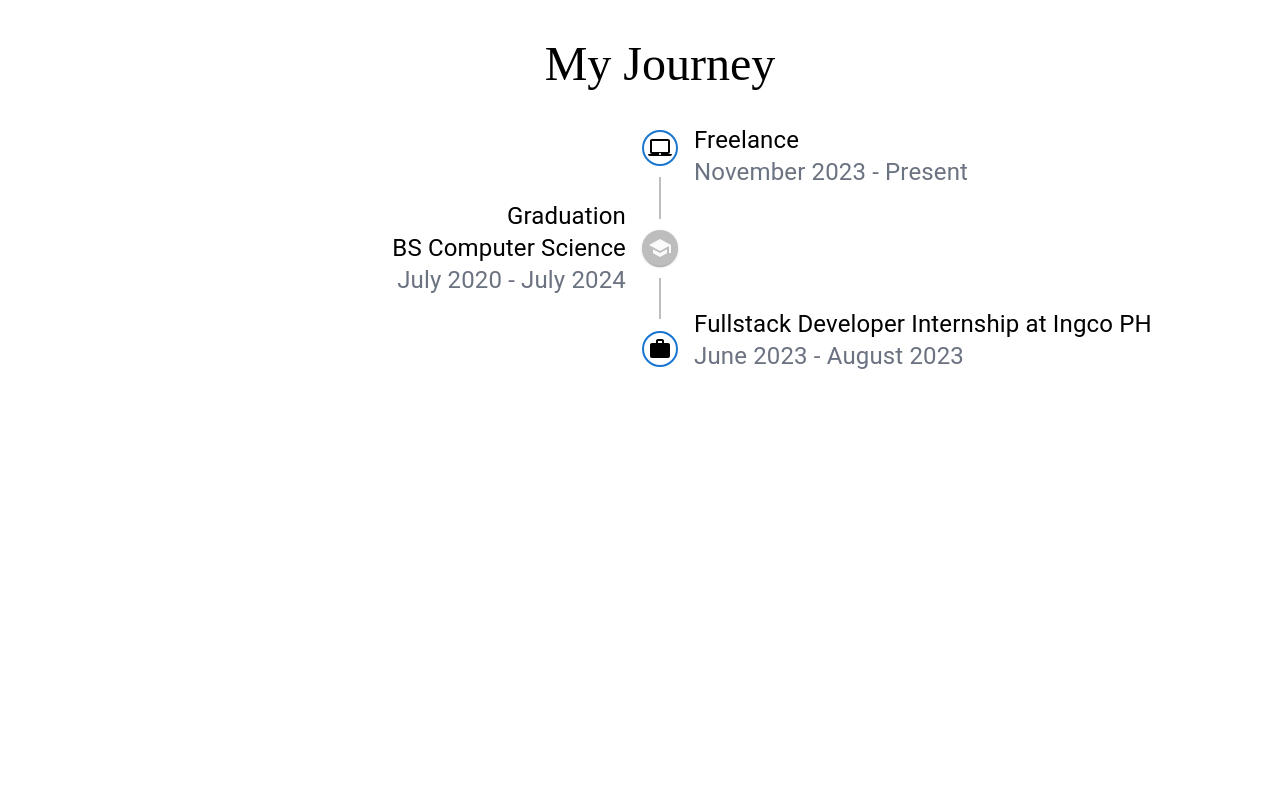
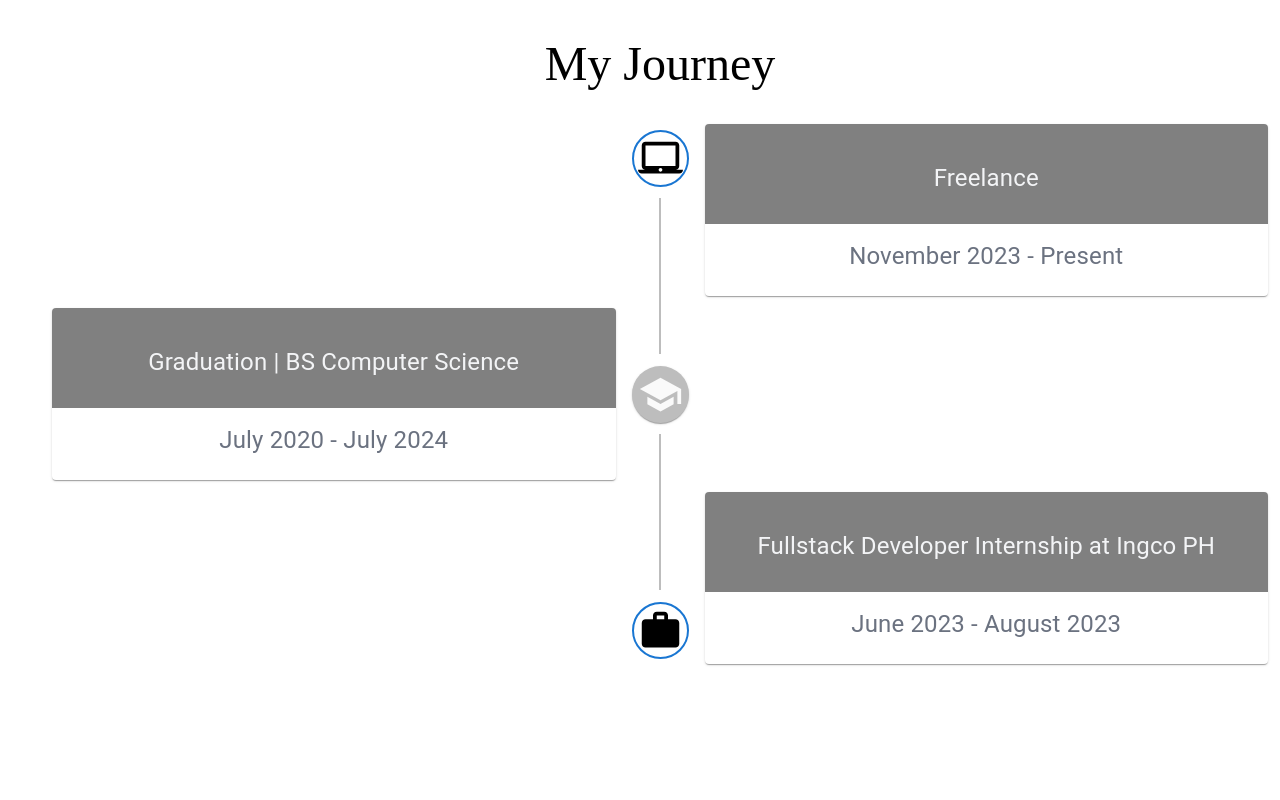
Before and after one commit to DanerisMendoza/portfolio, a React (Create React App) app: page / in a window 1280 px wide. Shown: the part 1580-2380 px from the top of the page. Built offline with nearby package versions, Linux system fonts and the light colour scheme.

Commit message:
update timeline add card to each node

```diff
--- a/src/views/Skills.js
+++ b/src/views/Skills.js
@@ -4,7 +4,7 @@ import CardContent from '@mui/material/CardContent';
 
 export default function BasicCard() {
     return (
-        <div className="w-screen flex flex-col items-center justify-center pb-48 ">
+        <div className="w-screen flex flex-col items-center justify-center pb-48 pt-48 ">
             <h2 className="text-5xl text-black text-center ">Skills</h2>
             <div className="flex mt-20 flex-col lg:flex-row gap-10">
                 <Card >
--- a/src/views/Timeline.js
+++ b/src/views/Timeline.js
@@ -9,23 +9,41 @@ import TimelineDot from '@mui/lab/TimelineDot';
 import School from '@mui/icons-material/School';
 import LaptopMacIcon from '@mui/icons-material/LaptopMac';
 import Work from '@mui/icons-material/Work';
+import Card from '@mui/material/Card';
+import CardContent from '@mui/material/CardContent';
+import CardMedia from '@mui/material/CardMedia';
+import Typography from '@mui/material/Typography';
 
 export default function CustomizedTimeline() {
     return (
-        <div className="h-screen max-w-7xl m-center pb-20">
+        <div className="h-screen max-w-7xl m-center pb-20 ">
             <h2 className="text-5xl text-black text-center mb-6">My Journey</h2>
+
             <Timeline position="alternate">
-
                 <TimelineItem>
                     <TimelineSeparator>
                         <TimelineDot color="primary" variant="outlined" className="enlarge">
-                            <LaptopMacIcon />
+                            <LaptopMacIcon sx={{ fontSize: 45 }} />
                         </TimelineDot>
                         <TimelineConnector />
                     </TimelineSeparator>
                     <TimelineContent >
-                        <h3 className="text-base  md:text-2xl text-black-500"> Freelance</h3>
-                        <h3 className="text-base   md:text-2xl text-gray-500">November 2023 - Present</h3>
+                        <Card >
+                            <CardMedia
+                                sx={{
+                                    height: 100,
+                                    bgcolor: 'gray',
+                                }}
+                            >
+                                <div className='h-full flex flex-col justify-center '>
+                                    <h3 className="text-center text-base  md:text-2xl text-gray-100 pt-2"> Freelance</h3>
+                                </div>
+                            </CardMedia>
+
+                            <CardContent>
+                                <h3 className="text-center text-base md:text-2xl text-gray-500">November 2023 - Present</h3>
+                            </CardContent>
+                        </Card>
                     </TimelineContent>
                 </TimelineItem>
 
@@ -40,14 +58,27 @@ export default function CustomizedTimeline() {
                     <TimelineSeparator>
                         <TimelineConnector />
                         <TimelineDot className="enlarge">
-                            <School />
+                            <School sx={{ fontSize: 45 }} />
                         </TimelineDot>
                         <TimelineConnector />
                     </TimelineSeparator>
                     <TimelineContent >
-                        <h3 className="text-base md:text-2xl text-black-500">Graduation</h3>
-                        <h3 className="text-base md:text-2xl text-black-500">BS Computer Science</h3>
-                        <h3 className="text-base md:text-2xl text-gray-500"> July 2020 - July 2024</h3>
+                        <Card >
+                            <CardMedia
+                                sx={{
+                                    height: 100,
+                                    bgcolor: 'gray',
+                                }}
+                            >
+                                <div className='h-full flex flex-col justify-center '>
+                                    <h3 className="text-center text-base md:text-2xl text-gray-100  pt-2">Graduation | BS Computer Science</h3>
+                                </div>
+                            </CardMedia>
+
+                            <CardContent>
+                                <h3 className="text-center text-base md:text-2xl text-gray-500"> July 2020 - July 2024</h3>
+                            </CardContent>
+                        </Card>
                     </TimelineContent>
                 </TimelineItem>
 
@@ -55,18 +86,33 @@ export default function CustomizedTimeline() {
                     <TimelineSeparator>
                         <TimelineConnector />
                         <TimelineDot color="primary" variant="outlined" className="enlarge">
-                            <Work />
+                            <Work sx={{ fontSize: 45 }} />
                         </TimelineDot>
 
                     </TimelineSeparator>
                     <TimelineContent >
-                        <h3 className="text-base md:text-2xl text-black-500">   Fullstack Developer Internship at Ingco PH</h3>
-                        <h3 className="text-base md:text-2xl text-gray-500"> June 2023 - August 2023</h3>
+                        <Card >
+                            <CardMedia
+                                sx={{
+                                    height: 100,
+                                    bgcolor: 'gray',
+                                }}
+                            >
+                                <div className='h-full flex flex-col justify-center '>
+                                    <h3 className="text-center text-base md:text-2xl text-gray-100 pt-2">   Fullstack Developer Internship at Ingco PH</h3>
+                                </div>
+                            </CardMedia>
+
+                            <CardContent>
+                                <h3 className="text-center text-base md:text-2xl text-gray-500"> June 2023 - August 2023</h3>
+                            </CardContent>
+                        </Card>
                     </TimelineContent>
                 </TimelineItem>
 
 
             </Timeline>
+
         </div>
     );
 }
```
Also changed, not shown: 1 other file (tests, documents, lock files or other folders).
